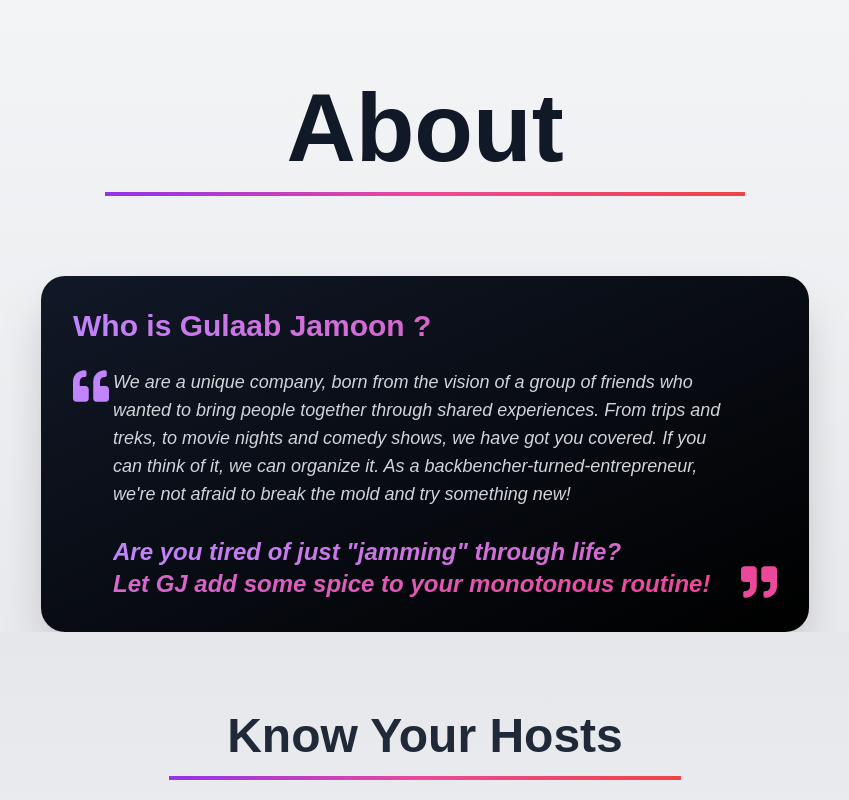
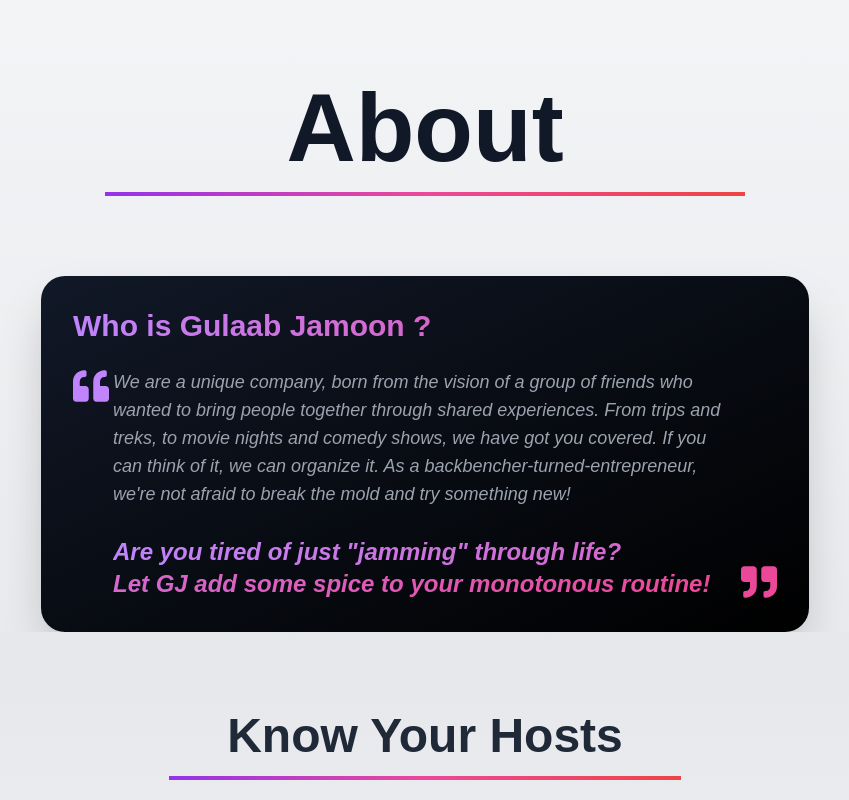
Before and after one commit to anubhakapur/GulaabJamoon, a React (Vite) app in the folder frontend/: page /about in a window 1280 px wide. Shown: the top 800 px of the page, without its empty margins (215-1064 px from the left). Built offline with nearby package versions, Linux system fonts and the light colour scheme.

Commit message:
about page changes

```diff
--- a/frontend/src/Pages/AboutPage.jsx
+++ b/frontend/src/Pages/AboutPage.jsx
@@ -38,7 +38,7 @@ const AboutPage = () => {
         <div className="relative">
           <FaQuoteLeft className="text-4xl text-purple-400 absolute top-0 left-0" />
           <p className="text-xl leading-relaxed pl-10 pr-10 italic">
-            <p className="text-lg text-gray-300">
+            <p className="text-lg text-gray-400 transition-colors hover:text-white duration-300">
               We are a unique company, born from the vision of a group of
               friends who wanted to bring people together through shared
               experiences. From trips and treks, to movie nights and comedy
```
